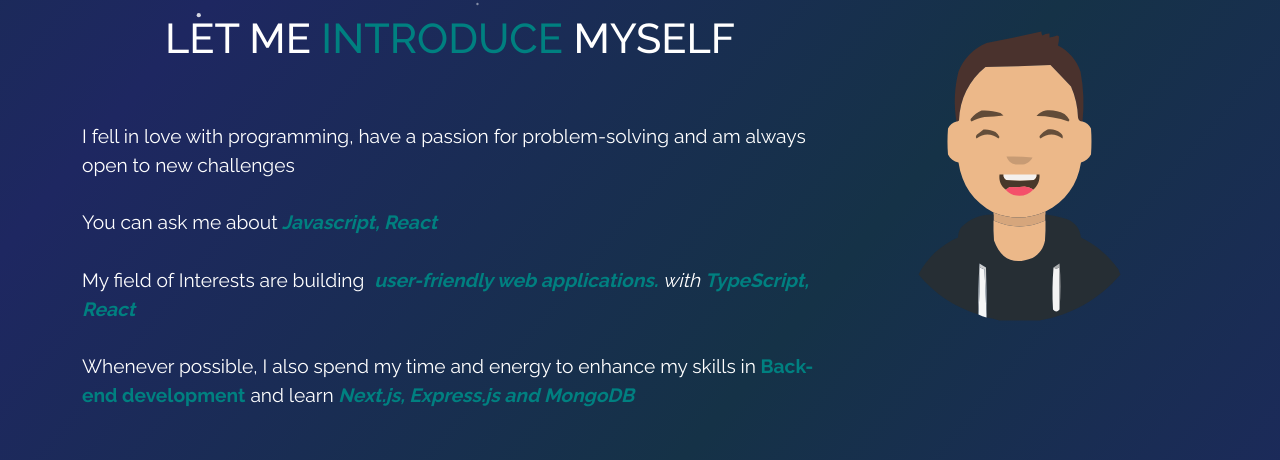
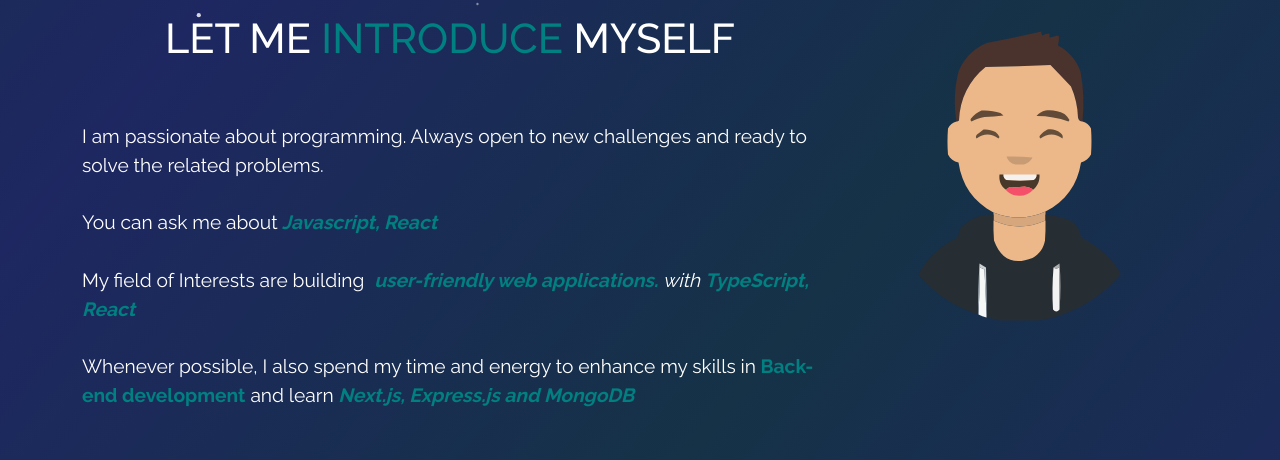
Before and after one commit to DavitDvalashvili/My-Portfolio, a React (Vite) app: page / in a window 1280 px wide. Shown: the part 772-1232 px from the top of the page. Built offline with nearby package versions, Linux system fonts and the light colour scheme.

Commit message:
fix: fix bugs for deployment

```diff
--- a/src/components/Home/Home2.jsx
+++ b/src/components/Home/Home2.jsx
@@ -17,8 +17,8 @@
                 LET ME <span className="textColor"> INTRODUCE </span> MYSELF
               </h1>
               <p className="home-about-body">
-                I fell in love with programming, have a passion for
-                problem-solving and am always open to new challenges
+                I am passionate about programming. Always open to new challenges
+                and ready to solve the related problems.
                 <br />
                 <br />
                 You can ask me about
```
